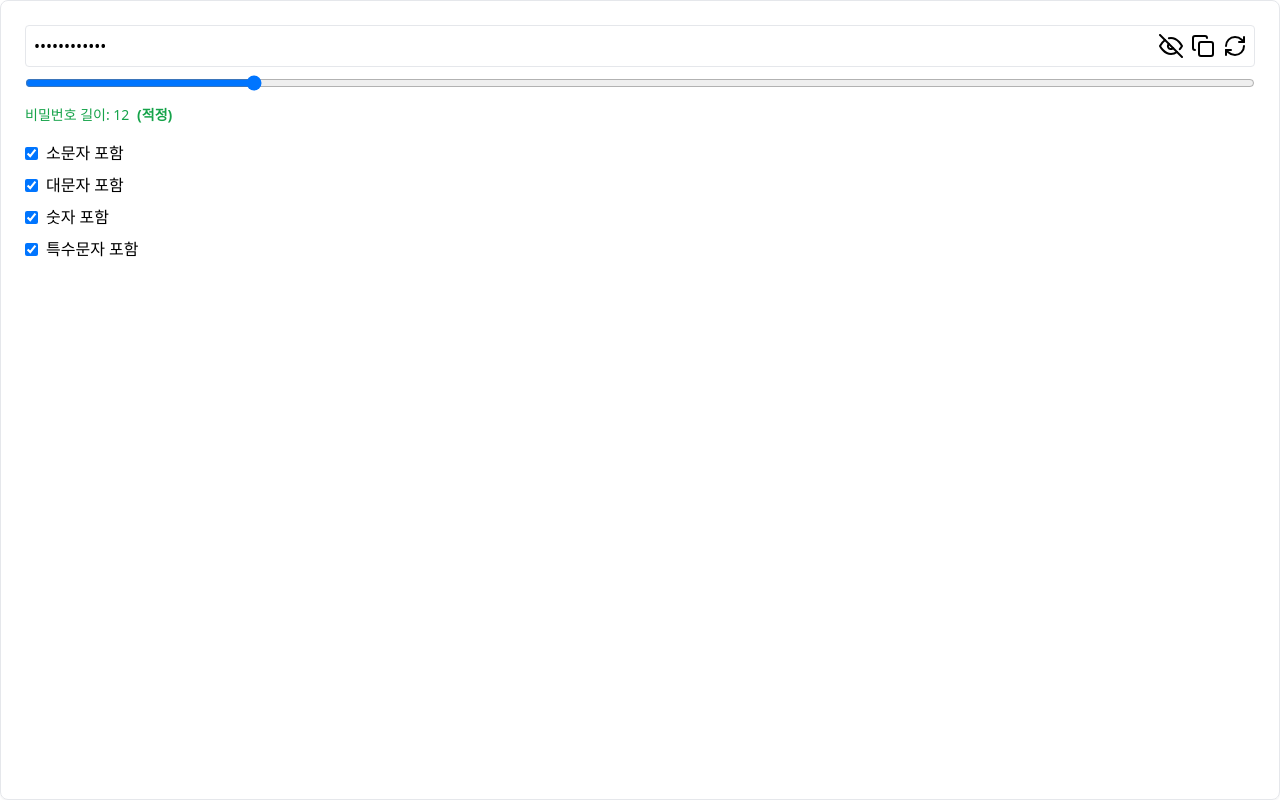
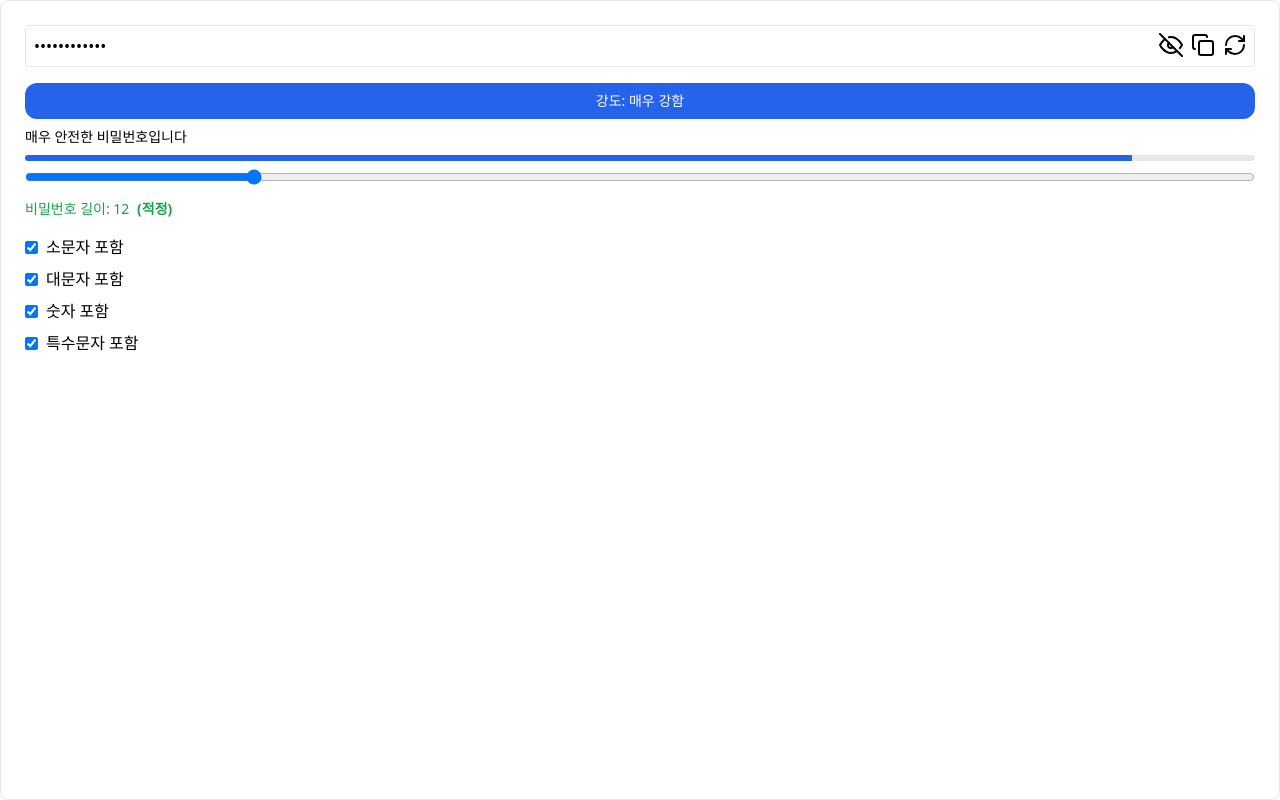
Before and after one commit to HA-SEUNG-JEONG/password-generator, a React (Vite) app: page / in a window 1280 px wide. Built offline with nearby package versions, Linux system fonts and the light colour scheme.

Commit message:
feat : PasswordStrengthIndicator 추가

```diff
--- a/src/components/PasswordDisplay.tsx
+++ b/src/components/PasswordDisplay.tsx
@@ -2,6 +2,7 @@ import { useState } from "react";
 import { toast } from "react-toastify";
 import EyeOn from "../assets/eye-1.svg";
 import EyeOff from "../assets/eye-off-1.svg";
+import PasswordStrengthIndicator from "./PasswordStrengthIndicator";
 
 interface PasswordDisplayProps {
     password: string;
@@ -60,7 +61,7 @@ const PasswordDisplay = ({ password, onRefresh }: PasswordDisplayProps) => {
         <div className="relative">
             <input
                 type={showPassword ? "text" : "password"}
-                className="w-full p-2 border rounded"
+                className="w-full p-2 border rounded mb-4"
                 value={password}
                 readOnly
                 aria-label="생성된 비밀번호"
@@ -80,7 +81,7 @@ const PasswordDisplay = ({ password, onRefresh }: PasswordDisplayProps) => {
                 </span>
             )}
 
-            <div className="absolute right-2 top-1/2 -translate-y-1/2 flex space-x-2">
+            <div className="absolute right-2 top-5 -translate-y-1/2 flex space-x-2">
                 <button
                     type="button"
                     aria-label={
@@ -145,6 +146,7 @@ const PasswordDisplay = ({ password, onRefresh }: PasswordDisplayProps) => {
                     </svg>
                 </button>
             </div>
+            <PasswordStrengthIndicator password={password} />
         </div>
     );
 };
```
